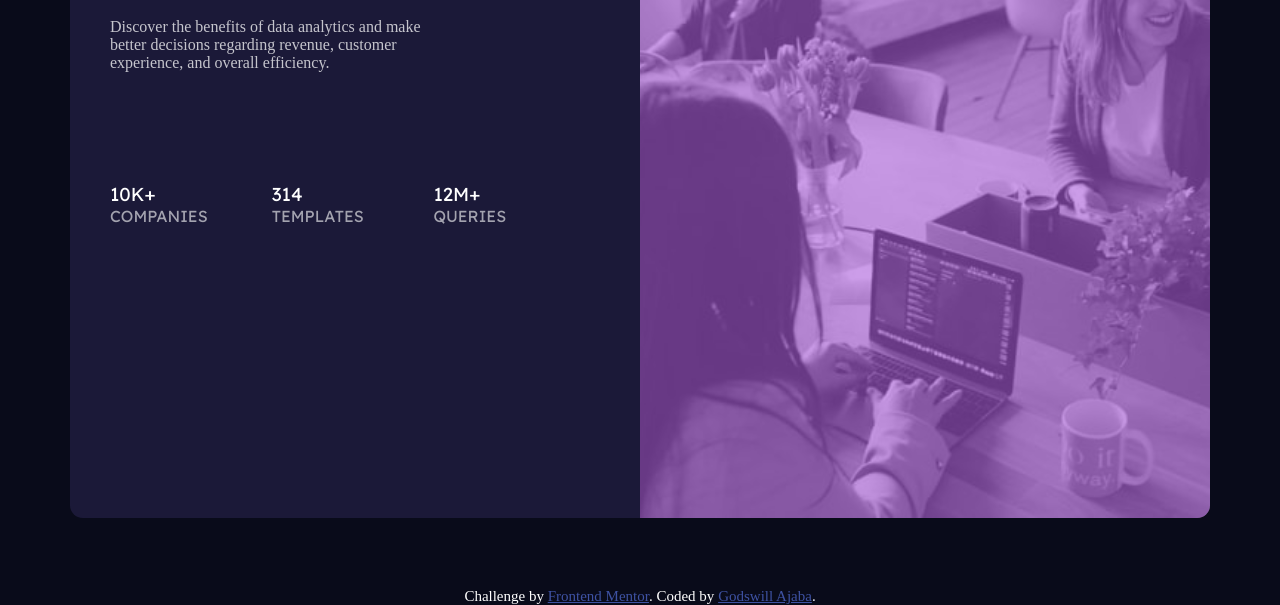
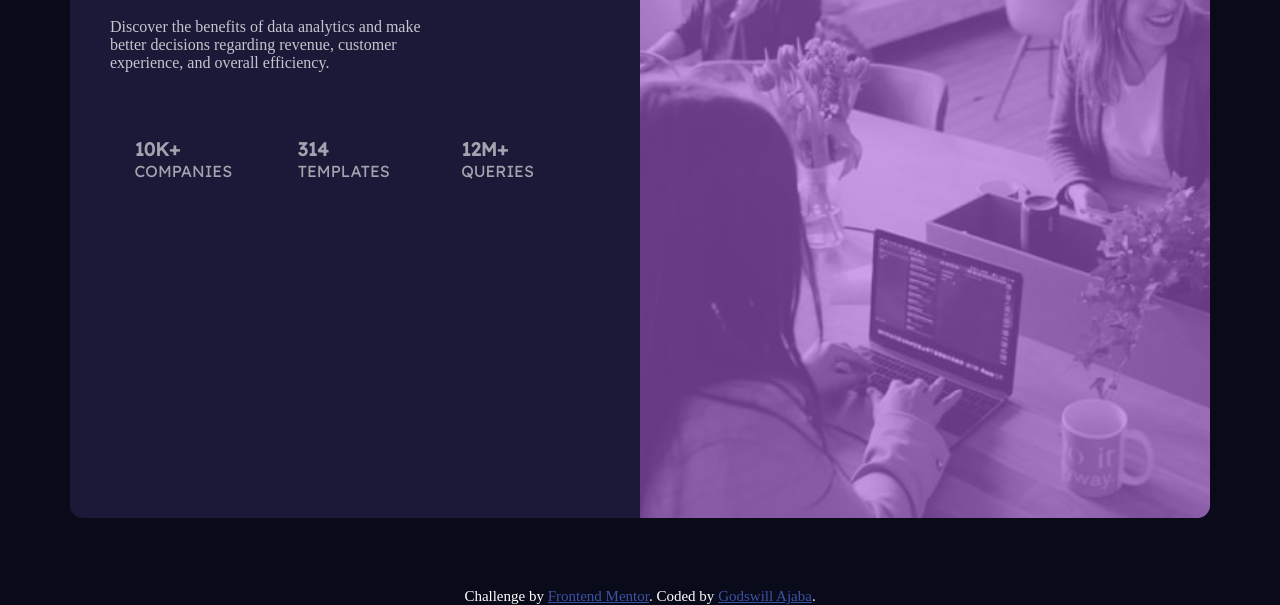
Before and after one commit to AjabaGodswill/Stat-Preveiw, a plain HTML site: page index.html in a window 1280 px wide. Shown: the part 212-817 px from the top of the page. Drawn offline with Linux system fonts and the light colour scheme.

Commit message:
corrections

```diff
--- a/style.css
+++ b/style.css
@@ -53,10 +53,11 @@ section{
 section > div{
     text-transform: uppercase;
     margin-top: 70px;
-    width: 33%;
+    width: 30%;
+    margin: 5%;
 }
 
-section > div h3{
+section > div h2{
     color: #fff;
     font-weight: 400;
 }
@@ -83,7 +84,7 @@ section > div h3{
 
 
 /* mobile design */
-@media only screen  and (max-width: 567px){
+@media only screen  and (max-width: 768px){
     .container{
         display: none;
 
@@ -126,6 +127,7 @@ section > div h3{
 
 
     .mobile-text>div > div p{
+
         text-transform: uppercase;
     }
     h1{
@@ -134,7 +136,7 @@ section > div h3{
         padding-bottom: 20px;
     }
 
-    h3{
+    h2{
         color: #fff;
         text-align: center;
     }
```
